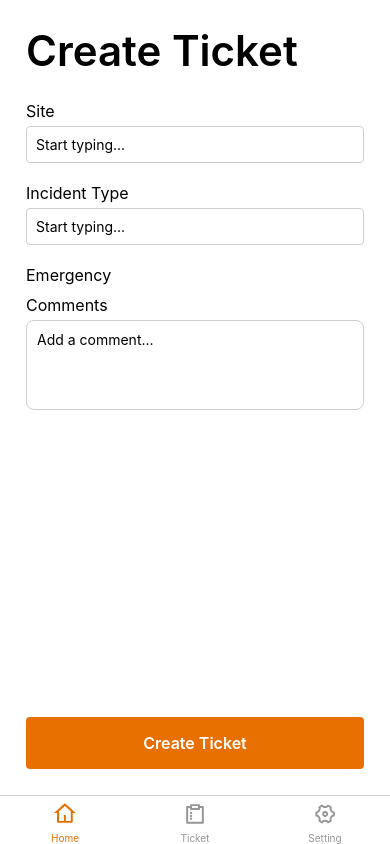
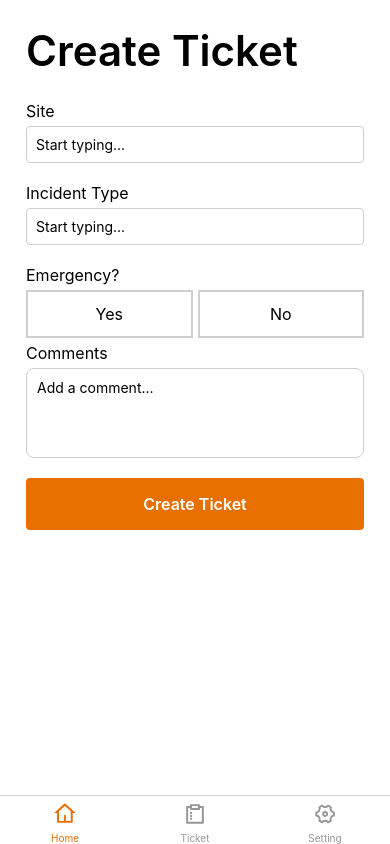
Before and after one commit to ocano12/onsite-native, a React Native app: screen / in a window 390 px wide. Built offline with nearby package versions, Linux system fonts and the light colour scheme.

Commit message:
toggle butons and ui fixes

```diff
--- a/package.json
+++ b/package.json
@@ -1,11 +1,11 @@
 {
-  "name": "onsiteNative",
+  "name": "onsite-native",
   "version": "0.0.1",
   "private": true,
   "scripts": {
     "android": "react-native run-android",
     "ios": "react-native run-ios",
-    "ios-15": "react-native run-ios -- --simulator='iPhone 15'",
+    "ios-15": "react-native run-ios --simulator='iPhone 15'",
     "lint": "eslint .",
     "start": "react-native start",
     "test": "jest"
--- /dev/null
+++ b/src/components/Button/Button.styles.ts
@@ -0,0 +1,48 @@
+import { StyleSheet } from "react-native";
+import { theme } from "../../styles/theme";
+import { TextStyle } from "react-native";
+
+export const baseStyle = {
+  container: {
+    padding: 16,
+    borderRadius: 4,
+  },
+  text: {
+    fontSize: theme.font.default,
+    textAlign: "center" as TextStyle["textAlign"],
+    fontWeight: "600" as TextStyle["fontWeight"],
+  },
+};
+export const disabled = {};
+
+export const normal = {
+  container: {
+    ...baseStyle.container,
+    backgroundColor: theme.colors.primary,
+  },
+  text: {
+    ...baseStyle.text,
+    color: theme.colors.white,
+  },
+};
+
+export const outline = {
+  container: {
+    ...baseStyle.container,
+    backgroundColor: theme.colors.white,
+    borderColor: theme.colors.border,
+    borderWidth: 2,
+    padding: 12,
+  },
+  text: {
+    ...baseStyle.text,
+    color: theme.colors.black,
+  },
+};
+
+export const styles = StyleSheet.create({
+  normalContainer: normal.container,
+  normalTxt: normal.text,
+  outlineContainer: outline.container,
+  outlineTxt: outline.text,
+});
--- a/src/components/Button/index.tsx
+++ b/src/components/Button/index.tsx
@@ -1,31 +1,33 @@
-import React from 'react';
-import { Pressable, View, Text } from 'react-native';
-import { theme } from '../../styles/theme';
+import React from "react";
+import { Pressable, View, Text } from "react-native";
+import { theme } from "../../styles/theme";
+import { styles } from "./Button.styles.ts";
 
 export interface ButtonProps {
   title: string;
   disabled?: boolean;
   onPress: () => void;
+  type?: "normal" | "outline";
 }
 
-export const Button = ({ title, disabled = false, onPress }: ButtonProps) => {
+export const Button = ({ title, disabled = false, onPress, type = "normal" }: ButtonProps) => {
+  let buttonStyles;
+  let buttonText;
+
+  switch (type) {
+    case "outline":
+      buttonStyles = styles.outlineContainer;
+      buttonText = styles.outlineTxt;
+      break;
+
+    default:
+      buttonStyles = styles.normalContainer;
+      buttonText = styles.normalTxt;
+  }
   return (
     <Pressable onPress={onPress}>
-      <View
-        style={{
-          backgroundColor: theme.colors.primary,
-          padding: 16,
-          borderRadius: 4,
-        }}>
-        <Text
-          style={{
-            color: theme.colors.white,
-            fontSize: theme.font.default,
-            textAlign: 'center',
-            fontWeight: '600',
-          }}>
-          {title}
-        </Text>
+      <View style={buttonStyles}>
+        <Text style={buttonText}>{title}</Text>
       </View>
     </Pressable>
   );
--- /dev/null
+++ b/src/components/Toggle/index.tsx
@@ -0,0 +1,45 @@
+import { useState } from "react";
+import { Alert, Pressable, View, Text } from "react-native";
+import { styles } from "./Toggle.styles";
+import { theme } from "../../styles/theme";
+
+export interface ToggelOptions<T> {
+  label: string;
+  value: T;
+}
+export interface ToggleProps<T> {
+  options: ToggelOptions<T>[];
+  alignment?: "vertical" | "horizontal";
+  onValueChange: (value: T) => void;
+}
+
+export const Toggle = <T,>({ options, alignment = "horizontal", onValueChange }: ToggleProps<T>) => {
+  const [activeOption, setActiveOption] = useState<T | null>();
+
+  const handleToggelPress = (optionValue: T) => {
+    setActiveOption(optionValue);
+    onValueChange(optionValue);
+  };
+
+  console.log("active option = ", activeOption);
+
+  return (
+    <View style={{ flexDirection: "row", gap: 5 }}>
+      {options.map((option, index) => {
+        return (
+          <View style={{ flex: 1 }}>
+            <Pressable
+              key={index}
+              onPress={() => handleToggelPress(option.value)}
+              style={[
+                activeOption === option.value ? { borderColor: theme.colors.black } : { borderColor: theme.colors.border },
+                { borderWidth: 2, padding: 12, backgroundColor: "white" },
+              ]}>
+              <Text style={{ textAlign: "center", fontSize: theme.font.default }}>{option.label}</Text>
+            </Pressable>
+          </View>
+        );
+      })}
+    </View>
+  );
+};
--- a/src/components/index.tsx
+++ b/src/components/index.tsx
@@ -1,5 +1,6 @@
 import { Button } from './Button';
 import { ScreenContainer } from './ScreenContainer';
 import { OSText } from './Text';
+import { Toggle } from './Toggle';
 
-export { Button, ScreenContainer, OSText };
+export { Button, ScreenContainer, OSText, Toggle };
--- a/src/screens/CreateTicket/CreateTicketScreen.tsx
+++ b/src/screens/CreateTicket/CreateTicketScreen.tsx
@@ -1,13 +1,14 @@
-import React, { useState } from 'react';
-import { View, Text, Alert, TextInput } from 'react-native';
-import { Button, ScreenContainer, OSText } from '../../components';
-import { theme } from '../../styles/theme';
-import { style } from './styles';
+import React, { useState } from "react";
+import { View, Text, Alert, TextInput } from "react-native";
+import { Button, ScreenContainer, OSText, Toggle } from "../../components";
+import { theme } from "../../styles/theme";
+import { style } from "./styles";
 
 export const CreateTicketScreen: React.FC = () => {
-  const [comment, setComment] = useState<string>('');
-  const [site, setSite] = useState<string>('');
-  const [incident, setIncident] = useState<string>('');
+  const [comment, setComment] = useState<string>("");
+  const [site, setSite] = useState<string>("");
+  const [incident, setIncident] = useState<string>("");
+  const [emergency, setEmergancy] = useState<boolean>();
 
   const createTicket = () => {
     const ticket = {
@@ -15,7 +16,6 @@ export const CreateTicketScreen: React.FC = () => {
       incident,
       comment,
     };
-    Alert.alert(site, incident);
   };
 
   return (
@@ -24,18 +24,30 @@ export const CreateTicketScreen: React.FC = () => {
         <View style={{ marginBottom: 20 }}>
           <OSText size="xxl" fontWeight="bold" text="Create Ticket" lineHeight={50} />
         </View>
-        <View style={{ flex: 1, justifyContent: 'space-between' }}>
+        <View>
+          <View>
             <View>
               <OSText text="Site" />
               <TextInput style={style.input} placeholder="Start typing..." onChangeText={setSite} />
-
+            </View>
+            <View>
               <OSText text="Incident Type" />
               <TextInput style={style.input} placeholder="Start typing..." onChangeText={setIncident} />
-
-            <OSText text="Emergency" />
-
+            </View>
+            <View>
+              <OSText text="Emergency?" />
+              <Toggle
+                options={[
+                  { label: "Yes", value: true },
+                  { label: "No", value: false },
+                ]}
+                onValueChange={(value: boolean) => setEmergancy(value)}
+              />
+            </View>
+            <View>
               <OSText text="Comments" />
               <TextInput multiline placeholder="Add a comment..." numberOfLines={4} onChangeText={setComment} value={comment} style={[style.area, { marginBottom: 20 }]} />
+            </View>
           </View>
           <View>
             <Button title="Create Ticket" onPress={createTicket} />
--- a/src/styles/theme.ts
+++ b/src/styles/theme.ts
@@ -1,4 +1,4 @@
-import { DefaultTheme } from '@react-navigation/native';
+import { DefaultTheme } from "@react-navigation/native";
 
 export type SizeKey = keyof typeof theme.size;
 
@@ -6,10 +6,11 @@ export const theme = {
   ...DefaultTheme,
   colors: {
     ...DefaultTheme.colors,
-    primary: '#E87000',
-    text: '#312C28',
-    white: 'white',
-    border: '#CECFD0',
+    primary: "#E87000",
+    text: "#312C28",
+    white: "white",
+    border: "#CECFD0",
+    black: "#000",
   },
   font: {
     small: 8,
@@ -20,14 +21,14 @@ export const theme = {
     xxl: 42,
   },
   fontWeight: {
-    normal: '400',
-    bold: '600',
+    normal: "400",
+    bold: "600",
   },
   size: {
-    small: '16',
-    medium: '24',
-    large: '32',
-    xlarge: '64',
+    small: "16",
+    medium: "24",
+    large: "32",
+    xlarge: "64",
   },
 };
 
```
Also changed, not shown: src/components/Toggle/Toggle.styles.ts (added, +8 -0 lines), .prettierrc.js, 1 other file (tests, documents, lock files or other folders). Lines whose indentation alone changed are shown as unchanged.
